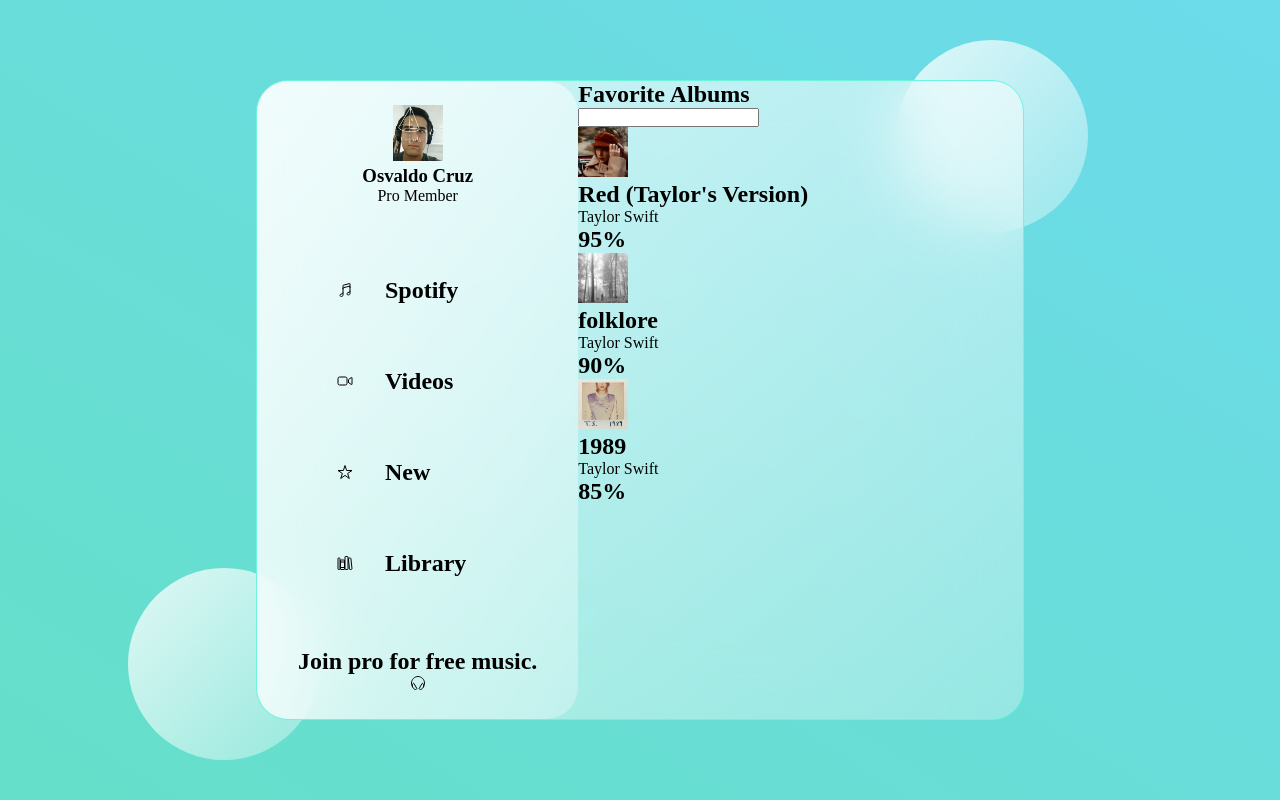
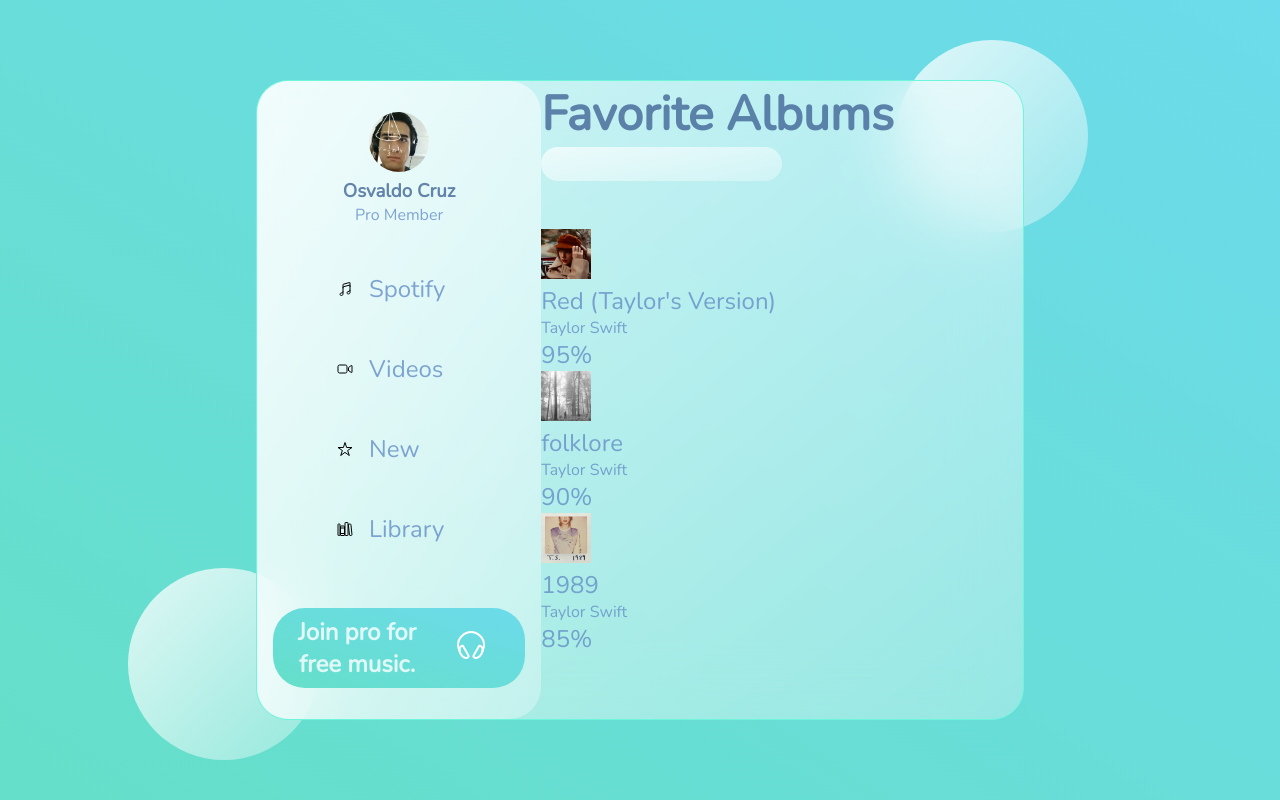
Before and after one commit to OsvaldoC7/Glass-Website, a plain HTML site: page index.html in a window 1280 px wide. Drawn offline with nearby package versions, Linux system fonts and the light colour scheme.

Commit message:
Fixing dashboard section styles

```diff
--- a/index.html
+++ b/index.html
@@ -5,7 +5,7 @@
         <meta charset="UTF-8">
         <meta http-equiv="X-UA-Compatible" content="IE=edge">
         <meta name="viewport" content="width=device-width, initial-scale=1.0">
-        <title>Glass website 25</title>
+        <title>Glass website 31</title>
         <link rel="stylesheet" href="style.css">
 
     </head>
--- a/style.css
+++ b/style.css
@@ -1,7 +1,29 @@
+@import url('https://fonts.googleapis.com/css2?family=Nunito:wght@200&display=swap');
+
 * {
     margin: 0;
     padding: 0;
     box-sizing: border-box;
+    font-family: 'Nunito';
+}
+
+h1 {
+    color: #426696;
+    font-weight: 600;
+    font-size: 3rem;
+    opacity: 0.8;
+}
+
+h2, p {
+    color: #658ec6;
+    font-weight: 500;
+    opacity: 0.8;
+}
+
+h3 {
+    color: #426696;
+    font-weight: 600;
+    opacity: 0.8;
 }
 
 main {
@@ -56,19 +78,68 @@ main {
 
 .link {
     display: flex;
-    margin: 2rem 0rem;
+    margin: 1rem 0rem;
     padding: 1rem 5rem;
     align-items: center;
 }
 
 .link h2 {
-    padding: 0rem 2rem;
+    padding: 0rem 1rem;
 }
 
 .music {
     flex: 2;
 }
 
+.user {
+    margin-top: 1rem;
+}
+
+.user img {
+    width: 60px;
+    height: 60px;
+    border-radius: 50%;
+    top: 0;
+    left: 0;
+    object-fit: cover;
+}
+
+.pro {
+    background: linear-gradient(to right top, #65dfc9, #6cdbeb);
+    border-radius: 2rem;
+    color: white;
+    padding: 0.5rem;
+    margin: 1rem;
+    display: flex;
+}
+
+.pro h2 {
+    flex: 2;
+    color: white;
+    font-weight: 600;
+}
+
+.pro ion-icon {
+    flex: 1;
+    font-size: 2rem;
+    padding-top: 0.8rem;
+    padding-right: 0.5rem;
+}
+
 img {
     width: 50px;
 }
+
+/* Music Section */
+
+.status {
+    margin-bottom: 3rem;
+}
+
+.status input {
+    background: linear-gradient(to right bottom, rgba(255, 255, 255, 0.7), rgba(255, 255, 255, 0.3));
+    border: none;
+    width: 50%;
+    padding: 0.5rem;
+    border-radius: 2rem;
+}
```
